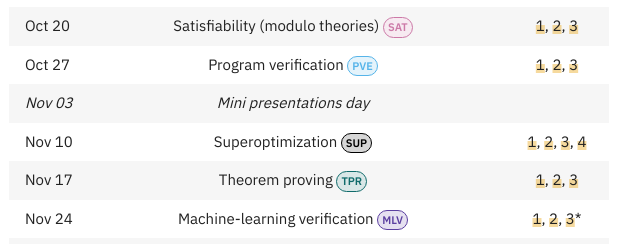
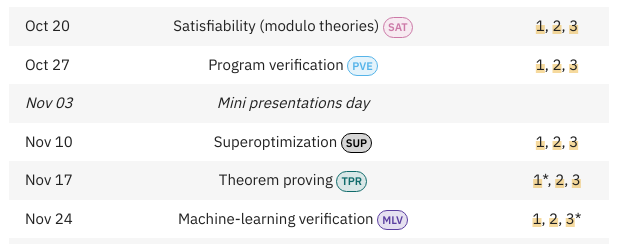
Before and after one commit to FedericoAureliano/CS846-FMxAI, a plain HTML site: page docs/index.html in a window 1280 px wide. Shown: the part 2546-2790 px from the top of the page, 331-971 px from the left. Drawn offline with Linux system fonts and the light colour scheme.

Commit message:
update schedule

```diff
--- a/docs/index.html
+++ b/docs/index.html
@@ -650,12 +650,12 @@ corresponding student-led presentations.</p>
 <tr>
 <td>Nov 10</td>
 <td>Superoptimization <span class="tag c-black">SUP</span></td>
-<td><a href="https://dl.acm.org/doi/10.1145/2490301.2451150">1</a>, <a href="https://www.nature.com/articles/s41586-023-06004-9">2</a>, <a href="https://www.nature.com/articles/s41586-023-06924-6">3</a>, <a href="https://kim-em.github.io/blog/2026-7-24-why-lean-is-faster-than-rust/">4</a></td>
+<td><a href="https://kim-em.github.io/blog/2026-7-24-why-lean-is-faster-than-rust/">1</a>, <a href="https://dl.acm.org/doi/10.1145/2490301.2451150">2</a>, <a href="https://www.nature.com/articles/s41586-023-06004-9">3</a></td>
 </tr>
 <tr>
 <td>Nov 17</td>
 <td>Theorem proving <span class="tag c-teal">TPR</span></td>
-<td><a href="https://arxiv.org/abs/2009.03393">1</a>, <a href="https://openreview.net/pdf?id=GN8OdkTo3B">2</a>, <a href="https://leodemoura.github.io/blog/2026-8-1-postmortem-for-kernel-soundness-bug-14576/">3</a></td>
+<td><a href="https://www.nature.com/articles/s41586-023-06924-6">1</a>*, <a href="https://arxiv.org/abs/2009.03393">2</a>, <a href="https://leodemoura.github.io/blog/2026-8-1-postmortem-for-kernel-soundness-bug-14576/">3</a></td>
 </tr>
 <tr>
 <td>Nov 24</td>
```
Also changed, not shown: 1 other file.
